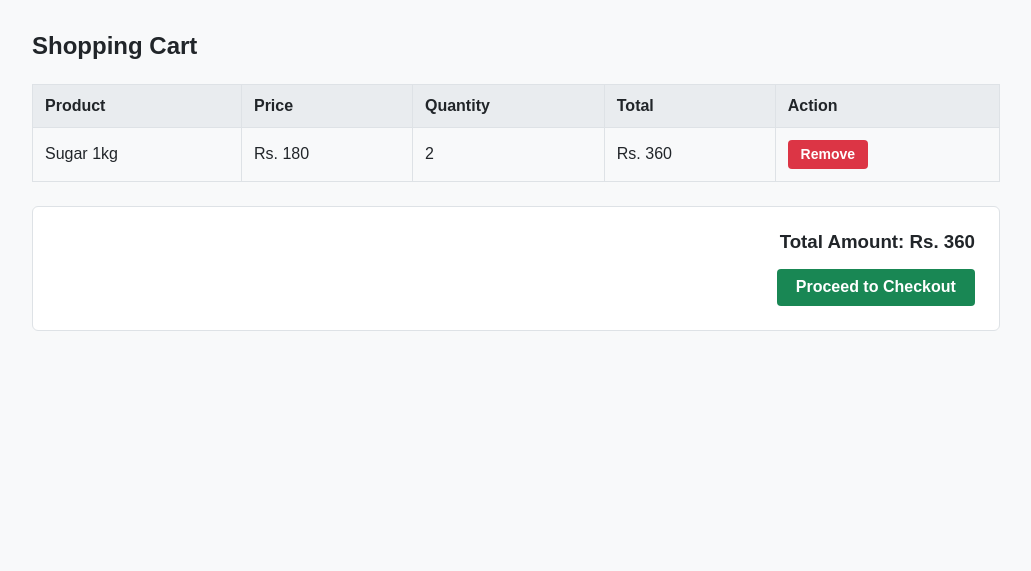
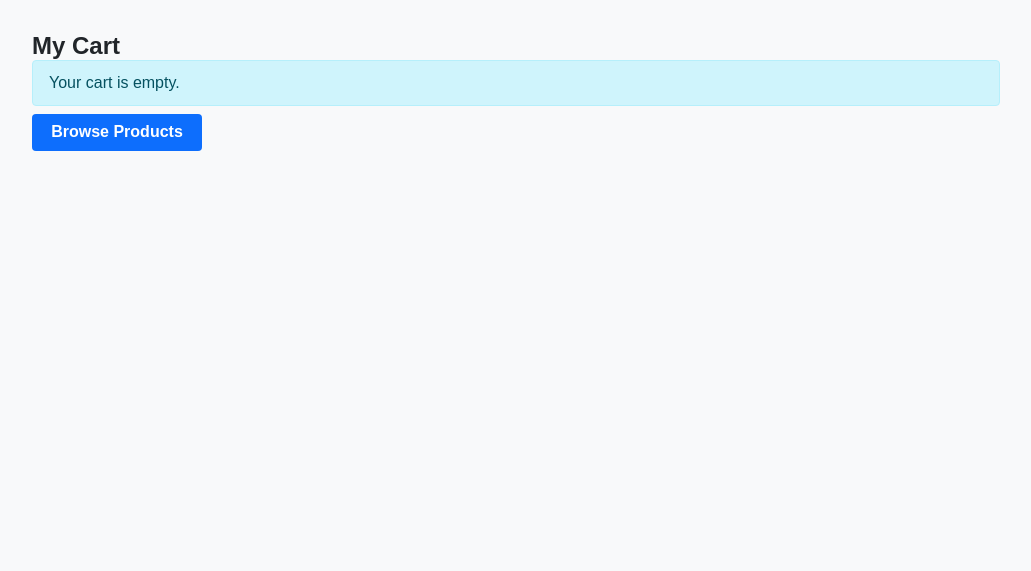
Before and after one commit to MHassaan2/Hyperlocal-B2B2C-Supply-Chain-Delivery-Platform-for-Pakistan, a Flask app: template templates/shopkeeper/cart.html in a window 1280 px wide. Shown: the part 55-626 px from the top of the page, without its empty margins (124-1155 px from the left). Run offline with Flask 3, Linux system fonts and the light colour scheme; the template is opened without the code that fills it, so the values that code supplies are empty.

Commit message:
Implement shopkeeper features including order management, cart functionality, and product browsing

```diff
--- a/app.py
+++ b/app.py
@@ -219,7 +219,7 @@ def delete_product(product_id):
         connection.close()
     return redirect(url_for("wholesaler_products"))
 
-@app.route("/wholesaler/orders")
+@app.route("/wholesaler/incoming_orders")
 def wholesaler_orders():
     if not has_role("Wholesaler"):
         flash("Access denied.", "error")
@@ -235,9 +235,363 @@ def wholesaler_orders():
         flash("No orders found.", "info")
     connection.close()
     return render_template(
-        "wholesaler/orders.html",
+        "wholesaler/incoming_orders.html",
         orders=orders
     )
+@app.route("/shopkeeper/orders")
+def shopkeeper_orders():
+    if not has_role("Shopkeeper"):
+        flash("Access denied.", "error")
+        return redirect(url_for("login"))
+    connection = get_db_connection()
+    orders = connection.execute("""
+        SELECT *
+        FROM orders
+        WHERE shopkeeper_id = ?
+        ORDER BY id DESC
+    """, (session["user_id"],)).fetchall()
+    connection.close()
+    return render_template(
+        "shopkeeper/orders.html",
+        orders=orders
+    )
+
+@app.route("/shopkeeper/cart")
+def shopkeeper_cart():
+    if not has_role("Shopkeeper"):
+        flash("Access denied.", "error")
+        return redirect(url_for("login"))
+    connection = get_db_connection()
+    try:
+        cart_items = connection.execute("""
+            SELECT
+                cart.id,
+                cart.product_id,
+                cart.quantity,
+                products.name,
+                products.description,
+                products.price,
+                products.stock
+            FROM cart
+            JOIN products
+                ON cart.product_id = products.id
+            WHERE cart.shopkeeper_id = ?
+            ORDER BY cart.id DESC
+        """, (
+            session["user_id"],
+        )).fetchall()
+        total_amount = sum(
+            item["price"] * item["quantity"]
+            for item in cart_items
+        )
+        return render_template(
+            "shopkeeper/cart.html",
+            cart_items=cart_items,
+            total_amount=total_amount
+        )
+    finally:
+        connection.close()
+
+@app.route("/shopkeeper/checkout", methods=["GET", "POST"])
+def checkout():
+    if not has_role("Shopkeeper"):
+        flash("Access denied.", "error")
+        return redirect(url_for("login"))
+    connection = get_db_connection()
+    try:
+        # Cart items
+        cart_items = connection.execute("""
+            SELECT
+                cart.id,
+                cart.product_id,
+                cart.quantity,
+                products.name AS product_name,
+                products.price,
+                products.stock,
+                products.wholesaler_id
+            FROM cart
+            JOIN products
+                ON cart.product_id = products.id
+            WHERE cart.shopkeeper_id = ?
+        """, (session["user_id"],)).fetchall()
+        # Empty cart
+        if not cart_items:
+            flash("Your cart is empty.", "error")
+            return redirect(url_for("shopkeeper_cart"))
+        # Make sure all products belong to the same wholesaler
+        wholesaler_ids = set(
+            item["wholesaler_id"] for item in cart_items
+        )
+        if len(wholesaler_ids) > 1:
+            flash(
+                "Products from different wholesalers cannot be placed in one order.",
+                "error"
+            )
+            return redirect(url_for("shopkeeper_cart"))
+        wholesaler_id = cart_items[0]["wholesaler_id"]
+        # Calculate total
+        total_amount = sum(
+            item["price"] * item["quantity"]
+            for item in cart_items
+        )
+        # Place order
+        if request.method == "POST":
+            address_line = request.form["address_line"]
+            city = request.form["city"]
+            state = request.form["state"]
+            postal_code = request.form.get("postal_code")
+            created_at = datetime.now().strftime(
+                "%Y-%m-%d %H:%M:%S"
+            )
+            # Create address
+            cursor = connection.execute("""
+                INSERT INTO addresses
+                (user_id, state, city, address_line, postal_code, created_at)
+                VALUES (?, ?, ?, ?, ?, ?)
+            """, (
+                session["user_id"],
+                state,
+                city,
+                address_line,
+                postal_code,
+                created_at
+            ))
+            address_id = cursor.lastrowid
+            # Create order
+            cursor = connection.execute("""
+                INSERT INTO orders
+                (shopkeeper_id, wholesaler_id, address_id,
+                 total_amount, status, created_at)
+                VALUES (?, ?, ?, ?, ?, ?)
+            """, (
+                session["user_id"],
+                wholesaler_id,
+                address_id,
+                total_amount,
+                "Pending",
+                created_at
+            ))
+            order_id = cursor.lastrowid
+            # Create order items
+            for item in cart_items:
+                connection.execute("""
+                    INSERT INTO order_items
+                    (order_id, product_id, quantity, price, created_at)
+                    VALUES (?, ?, ?, ?, ?)
+                """, (
+                    order_id,
+                    item["product_id"],
+                    item["quantity"],
+                    item["price"],
+                    created_at
+                ))
+                # Reduce product stock
+                connection.execute("""
+                    UPDATE products
+                    SET stock = stock - ?
+                    WHERE id = ?
+                """, (
+                    item["quantity"],
+                    item["product_id"]
+                ))
+            # Clear cart
+            connection.execute("""
+                DELETE FROM cart
+                WHERE shopkeeper_id = ?
+            """, (session["user_id"],))
+            connection.commit()
+            flash(
+                f"Order #{order_id} placed successfully!",
+                "success"
+            )
+            return redirect(url_for("shopkeeper_orders"))
+        return render_template(
+            "shopkeeper/checkout.html",
+            cart_items=cart_items,
+            total_amount=total_amount
+        )
+    except Exception as e:
+        connection.rollback()
+        flash(
+            "Checkout failed: " + str(e),
+            "error"
+        )
+        return redirect(url_for("shopkeeper_cart"))
+    finally:
+        connection.close()
+
+@app.route("/shopkeeper/products")
+def shopkeeper_products():
+    if not has_role("Shopkeeper"):
+        flash("Access denied.", "error")
+        return redirect(url_for("login"))
+    connection = get_db_connection()
+    products = connection.execute("""
+        SELECT p.*, u.name AS wholesaler_name
+        FROM products p
+        JOIN users u ON p.wholesaler_id = u.id
+        ORDER BY p.id DESC
+    """).fetchall()
+    connection.close()
+    return render_template("shopkeeper/products.html", products=products)
+
+@app.route("/shopkeeper/cart/add/<int:product_id>", methods=["POST"])
+def add_to_cart(product_id):
+    if not has_role("Shopkeeper"):
+        flash("Access denied.", "error")
+        return redirect(url_for("login"))
+    connection = get_db_connection()
+    try:
+        # Check product exists
+        product = connection.execute("""
+            SELECT *
+            FROM products
+            WHERE id = ?
+        """, (product_id,)).fetchone()
+        if not product:
+            flash("Product not found.", "error")
+            return redirect(url_for("shopkeeper_products"))
+        # Check stock
+        if product["stock"] <= 0:
+            flash("Product is out of stock.", "error")
+            return redirect(url_for("shopkeeper_products"))
+        # Check if product already exists in cart
+        existing_item = connection.execute("""
+            SELECT *
+            FROM cart
+            WHERE shopkeeper_id = ?
+            AND product_id = ?
+        """, (
+            session["user_id"],
+            product_id
+        )).fetchone()
+        if existing_item:
+            new_quantity = existing_item["quantity"] + 1
+            if new_quantity > product["stock"]:
+                flash("Not enough stock available.", "error")
+                return redirect(url_for("shopkeeper_products"))
+            connection.execute("""
+                UPDATE cart
+                SET quantity = ?
+                WHERE id = ?
+            """, (
+                new_quantity,
+                existing_item["id"]
+            ))
+        else:
+            connection.execute("""
+                INSERT INTO cart
+                (shopkeeper_id, product_id, quantity, created_at)
+                VALUES (?, ?, ?, ?)
+            """, (
+                session["user_id"],
+                product_id,
+                1,
+                datetime.now().strftime("%Y-%m-%d %H:%M:%S")
+            ))
+        connection.commit()
+        flash("Product added to cart.", "success")
+    except Exception as e:
+        connection.rollback()
+        flash(
+            "Failed to add product to cart: " + str(e),
+            "error"
+        )
+    finally:
+        connection.close()
+    return redirect(url_for("shopkeeper_products"))
+
+@app.route("/shopkeeper/cart/update/<int:cart_id>", methods=["POST"])
+def update_cart(cart_id):
+    if not has_role("Shopkeeper"):
+        flash("Access denied.", "error")
+        return redirect(url_for("login"))
+    quantity = int(request.form["quantity"])
+    if quantity < 1:
+        flash("Quantity must be at least 1.", "error")
+        return redirect(url_for("shopkeeper_cart"))
+    connection = get_db_connection()
+    try:
+        item = connection.execute("""
+            SELECT
+                cart.id,
+                cart.product_id,
+                products.stock
+            FROM cart
+            JOIN products
+                ON cart.product_id = products.id
+            WHERE cart.id = ?
+            AND cart.shopkeeper_id = ?
+        """, (
+            cart_id,
+            session["user_id"]
+        )).fetchone()
+        if not item:
+            flash("Cart item not found.", "error")
+            return redirect(url_for("shopkeeper_cart"))
+        if quantity > item["stock"]:
+            flash("Not enough stock available.", "error")
+            return redirect(url_for("shopkeeper_cart"))
+        connection.execute("""
+            UPDATE cart
+            SET quantity = ?
+            WHERE id = ?
+            AND shopkeeper_id = ?
+        """, (
+            quantity,
+            cart_id,
+            session["user_id"]
+        ))
+        connection.commit()
+        flash("Cart updated successfully.", "success")
+    except Exception as e:
+        connection.rollback()
+        flash(
+            "Failed to update cart: " + str(e),
+            "error"
+        )
+    finally:
+        connection.close()
+    return redirect(url_for("shopkeeper_cart"))
+
+@app.route("/shopkeeper/cart/remove/<int:cart_id>", methods=["POST"])
+def remove_from_cart(cart_id):
+    if not has_role("Shopkeeper"):
+        flash("Access denied.", "error")
+        return redirect(url_for("login"))
+    connection = get_db_connection()
+    try:
+        item = connection.execute("""
+            SELECT id
+            FROM cart
+            WHERE id = ?
+            AND shopkeeper_id = ?
+        """, (
+            cart_id,
+            session["user_id"]
+        )).fetchone()
+        if not item:
+            flash("Cart item not found.", "error")
+            return redirect(url_for("shopkeeper_cart"))
+        connection.execute("""
+            DELETE FROM cart
+            WHERE id = ?
+            AND shopkeeper_id = ?
+        """, (
+            cart_id,
+            session["user_id"]
+        ))
+        connection.commit()
+        flash("Product removed from cart.", "success")
+    except Exception as e:
+        connection.rollback()
+        flash(
+            "Failed to remove product: " + str(e),
+            "error"
+        )
+    finally:
+        connection.close()
+    return redirect(url_for("shopkeeper_cart"))
 
 @app.route("/logout")
 def logout():
--- a/database/database.py
+++ b/database/database.py
@@ -1,4 +1,5 @@
 import sqlite3
+import os
 #DATABASE = "database/database.db"
 BASE_DIR = os.path.dirname(os.path.dirname(os.path.abspath(__file__)))
 DATABASE = os.path.join(BASE_DIR, "database", "database.db")
--- a/templates/base.html
+++ b/templates/base.html
@@ -16,7 +16,7 @@
     </div>
     <div class="nav-links">
       <a href="{{ url_for('home') }}">Home</a>
-      <a href="{{ url_for('products') }}">Products</a>
+      <a href="{{ url_for('wholesaler_products') }}">Products</a>
       <a href="{{ url_for('login') }}">Login</a>
       <a href="{{ url_for('register') }}">Register</a>
     </div>
--- a/templates/shopkeeper/cart.html
+++ b/templates/shopkeeper/cart.html
@@ -1,37 +1,101 @@
 {% extends "base.html" %}
-
-{% block title %}My Cart - Hyperlocal Supply Chain{% endblock %}
-
+{% block title %}My Cart{% endblock %}
 {% block content %}
-<div class="cart-container">
-    <h2>Shopping Cart</h2>
-
-    <table class="data-table">
+<div class="container mt-5">
+    <h2 class="mb-4">My Cart</h2>
+    {% if cart_items %}
+        <div class="table-responsive">
+            <table class="table table-bordered align-middle">
                 <thead>
                     <tr>
                         <th>Product</th>
                         <th>Price</th>
                         <th>Quantity</th>
-                <th>Total</th>
+                        <th>Subtotal</th>
                         <th>Action</th>
                     </tr>
                 </thead>
                 <tbody>
+                    {% for item in cart_items %}
                     <tr>
-                <td>Sugar 1kg</td>
-                <td>Rs. 180</td>
-                <td>2</td>
-                <td>Rs. 360</td>
                         <td>
-                    <a href="/cart/remove/1" class="btn btn-danger btn-sm">Remove</a>
+                            <strong>
+                                {{ item.name }}
+                            </strong>
+                            <br>
+                            <small class="text-muted">
+                                {{ item.description }}
+                            </small>
+                        </td>
+                        <td>
+                            Rs. {{ "%.2f"|format(item.price) }}
+                        </td>
+                        <td>
+                            <form method="POST"
+                                  action="{{ url_for('update_cart', cart_id=item.id) }}"
+                                  class="d-flex gap-2">
+                                <input
+                                    type="number"
+                                    name="quantity"
+                                    value="{{ item.quantity }}"
+                                    min="1"
+                                    max="{{ item.stock }}"
+                                    class="form-control"
+                                    style="width: 80px;"
+                                    required
+                                >
+                                <button
+                                    type="submit"
+                                    class="btn btn-sm btn-primary">
+                                    Update
+                                </button>
+                            </form>
+                        </td>
+                        <td>
+                            Rs.
+                            {{ "%.2f"|format(item.price * item.quantity) }}
+                        </td>
+                        <td>
+                            <form method="POST"
+                                  action="{{ url_for('remove_from_cart', cart_id=item.id) }}">
+                                <button
+                                    type="submit"
+                                    class="btn btn-sm btn-danger">
+                                    <i class="fa fa-trash"></i>
+                                    Remove
+                                </button>
+                            </form>
                         </td>
                     </tr>
+                    {% endfor %}
                 </tbody>
             </table>
-
-    <div class="cart-summary">
-        <h3>Total Amount: Rs. 360</h3>
-        <a href="/checkout" class="btn btn-success">Proceed to Checkout</a>
+        </div>
+        <!-- Total -->
+        <div class="d-flex justify-content-end">
+            <div class="text-end">
+                <h4>
+                    Total:
+                    <strong>
+                        Rs. {{ "%.2f"|format(total_amount) }}
+                    </strong>
+                </h4>
+                <a href="{{ url_for('checkout') }}"
+                   class="btn btn-success btn-lg">
+                    Proceed to Checkout
+                </a>
             </div>
         </div>
+    {% else %}
+        <div class="alert alert-info text-center">
+            Your cart is empty.
+        </div>
+        <div class="text-center">
+            <a href="{{ url_for('shopkeeper_products') }}"
+               class="btn btn-primary">
+                Browse Products
+            </a>
+        </div>
+    {% endif %}
+</div>
 {% endblock %}
```
Also changed, not shown: templates/shopkeeper/checkout.html (+0 -72 lines), templates/shopkeeper/dashboard.html (+4 -4 lines), templates/shopkeeper/orders.html (+8 -3 lines), templates/shopkeeper/products.html (+55 -30 lines), database/database.db. Lines whose indentation alone changed are shown as unchanged.
